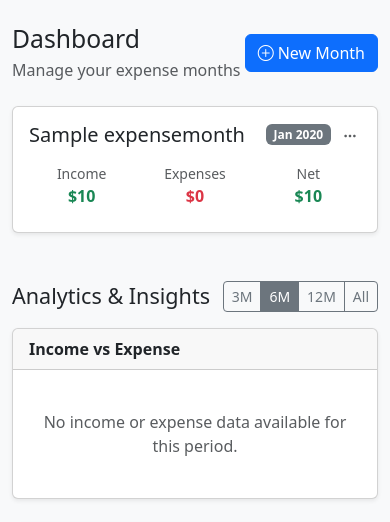
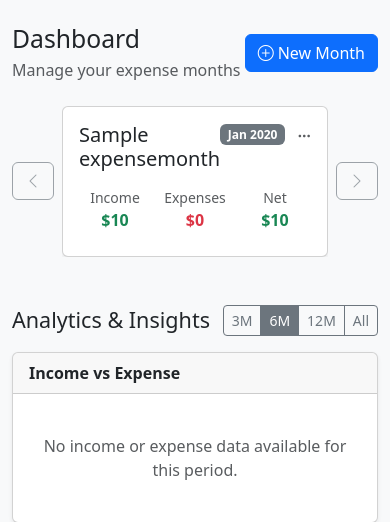
Before and after one commit to xsyed/expense-tracker, a Django app: page / in a window 390 px wide. Shown: the part 56-578 px from the top of the page. Run offline with Django 4.2, Linux system fonts and the light colour scheme; a user stored in the database is signed in; tables that the repository leaves empty hold one stand-in row (values such as "Sample post"); data that the repository does not hold is empty; parts of the project's set-up code (start-up, migrations or seed data) failed here and were passed over; some libraries are stand-ins or nearby versions.

Commit message:
Enhance month card display with carousel navigation and responsive layout

```diff
--- a/templates/home.html
+++ b/templates/home.html
@@ -11,6 +11,24 @@
 .month-card:hover {
   box-shadow: 0 0.5rem 1rem rgba(0,0,0,.15) !important;
   transform: translateY(-2px);
+}
+.months-track {
+  display: flex;
+  gap: 1rem;
+  overflow: hidden;
+  scroll-behavior: smooth;
+  flex: 1 1 0;
+  min-width: 0;
+}
+.month-card-slot {
+  flex: 0 0 calc(33.333% - 0.667rem);
+  min-width: 0;
+}
+@media (max-width: 767.98px) {
+  .month-card-slot { flex: 0 0 calc(50% - 0.5rem); }
+}
+@media (max-width: 575.98px) {
+  .month-card-slot { flex: 0 0 100%; }
 }
 </style>
 {% endblock %}
@@ -27,9 +45,13 @@
 </div>
 
 {% if expense_months %}
-<div class="row g-3 mb-5">
+<div class="d-flex align-items-center gap-2 mb-5">
+  <button id="carousel-prev" class="btn btn-outline-secondary flex-shrink-0" aria-label="Previous months">
+    <i class="bi bi-chevron-left"></i>
+  </button>
+  <div id="months-track" class="months-track">
     {% for em in expense_months %}
-  <div class="col-12 col-sm-6 col-lg-4">
+    <div class="month-card-slot">
       <div class="card h-100 shadow-sm position-relative month-card" style="cursor: pointer;">
         <div class="card-body">
           <a href="{% url 'month_detail' em.pk %}" class="stretched-link" aria-label="View {{ em.label }}"></a>
@@ -74,6 +96,10 @@
       </div>
     </div>
     {% endfor %}
+  </div>
+  <button id="carousel-next" class="btn btn-outline-secondary flex-shrink-0" aria-label="Next months">
+    <i class="bi bi-chevron-right"></i>
+  </button>
 </div>
 {% else %}
 <div class="card text-center py-5 mb-5">
@@ -367,6 +393,24 @@
       });
     }
 
+    var track = document.getElementById('months-track');
+    var prevBtn = document.getElementById('carousel-prev');
+    var nextBtn = document.getElementById('carousel-next');
+    if (track && prevBtn && nextBtn) {
+      var updateCarouselBtns = function () {
+        prevBtn.disabled = track.scrollLeft <= 0;
+        nextBtn.disabled = track.scrollLeft + track.clientWidth >= track.scrollWidth - 1;
+      };
+      prevBtn.addEventListener('click', function () {
+        track.scrollBy({ left: -track.clientWidth, behavior: 'smooth' });
+      });
+      nextBtn.addEventListener('click', function () {
+        track.scrollBy({ left: track.clientWidth, behavior: 'smooth' });
+      });
+      track.addEventListener('scroll', updateCarouselBtns);
+      updateCarouselBtns();
+    }
+
     refreshAllCharts();
   });
 </script>
```
Lines whose indentation alone changed are shown as unchanged.
